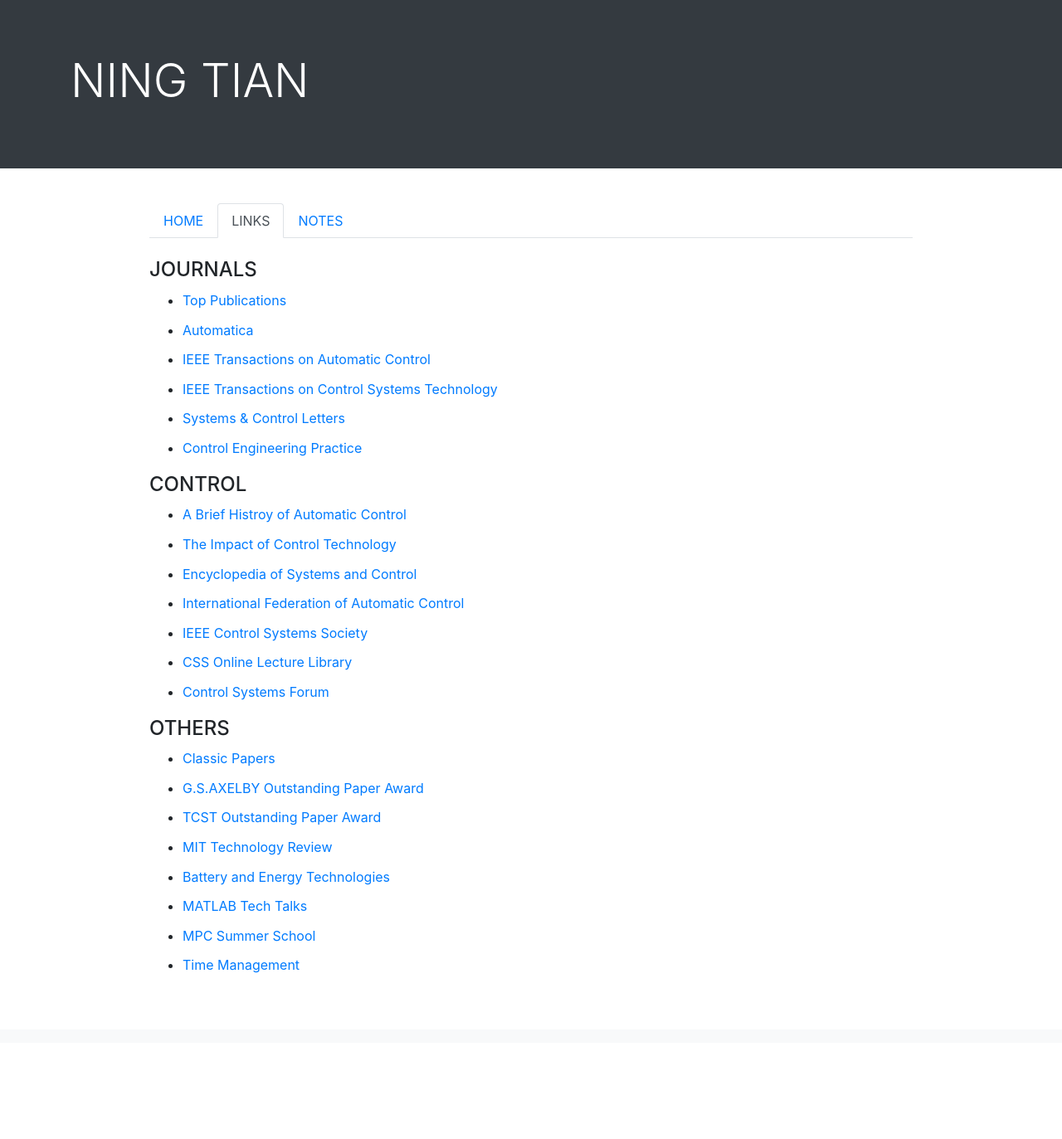
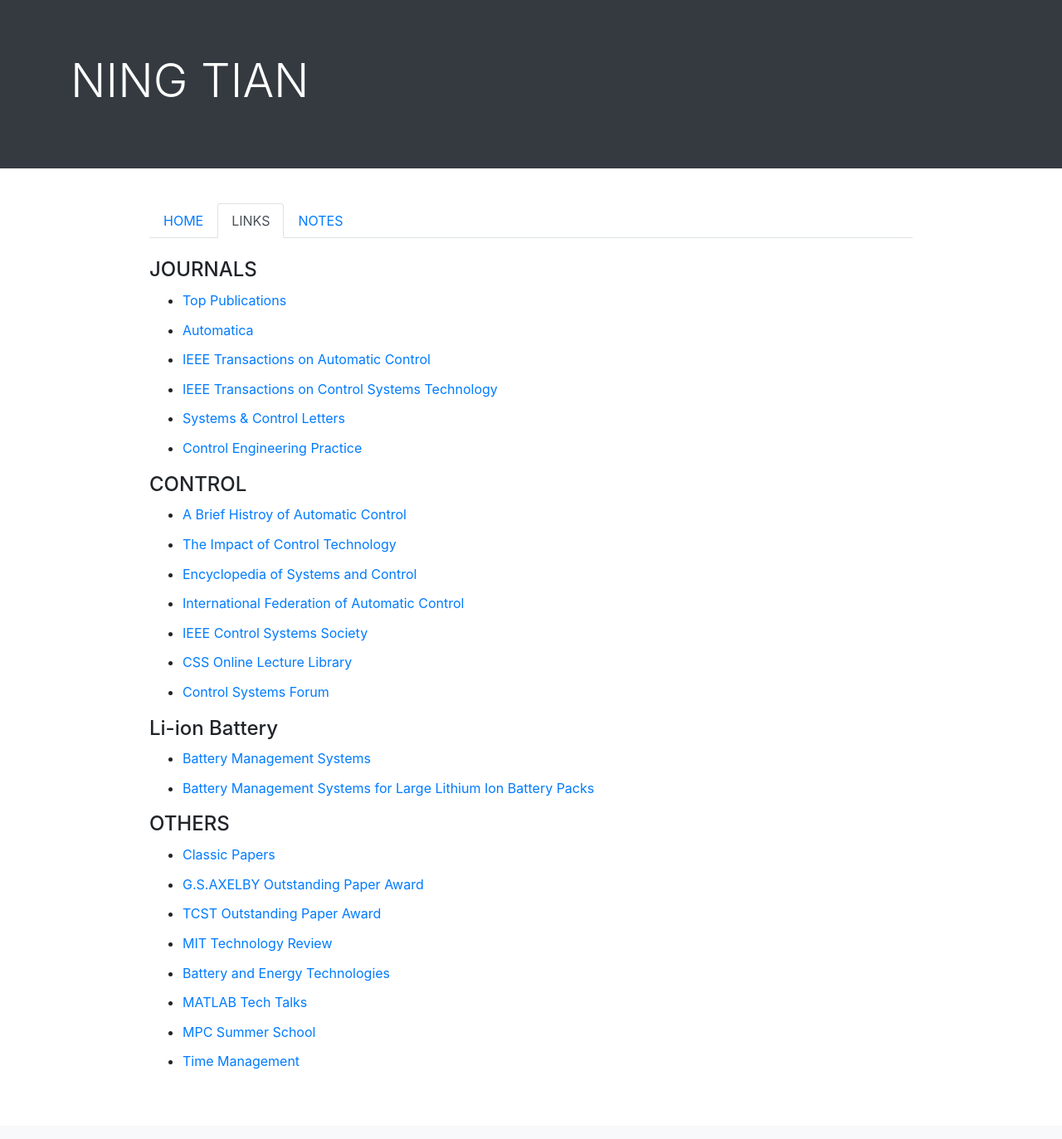
Before and after one commit to ningtian/ningtian.github.io, a Jekyll site: the page links/index.html, which Jekyll copies as it is, in a window 1280 px wide. Shown: the whole page at 83% size. Built offline with Jekyll 4.4.1, drawn with Linux system fonts in a browser that asks for light colours; before the commit the page ends 1257 px from its top, so only the background shows below that.

Commit message:
Update index.html

```diff
--- a/links/index.html
+++ b/links/index.html
@@ -83,7 +83,15 @@
 		<li><a href="http://consys.forum.mst.edu/">Control Systems Forum </a> </li>
                 </ul>
 
+        <h4>Li-ion Battery</h4>
 
+		<ul>
+		<li><a href="https://www.amazon.com/Battery-Management-Systems-Gregory-Plett/dp/1630810231">Battery Management Systems </a></li>
+
+		<li><a href="https://www.amazon.com/Battery-Management-Systems-Large-Lithium/dp/1608071049/ref=pd_sim_14_8?_encoding=UTF8&pd_rd_i=1608071049&pd_rd_r=abcde245-0e50-11e9-add8-73a0b1357621&pd_rd_w=vXLMc&pd_rd_wg=VU6ic&pf_rd_p=18bb0b78-4200-49b9-ac91-f141d61a1780&pf_rd_r=A679TVP58A4169BFP8MJ&psc=1&refRID=A679TVP58A4169BFP8MJ">Battery Management Systems for Large Lithium Ion Battery Packs</a></li>
+
+
+                </ul>
 
 	<h4>OTHERS</h4>
 
```
